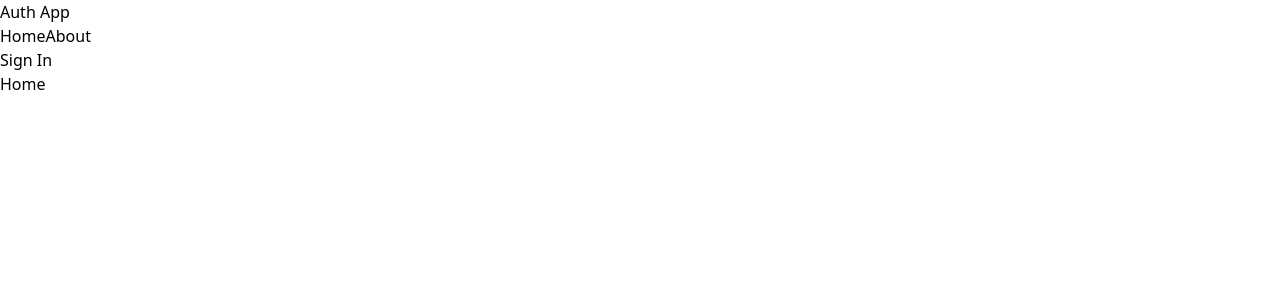
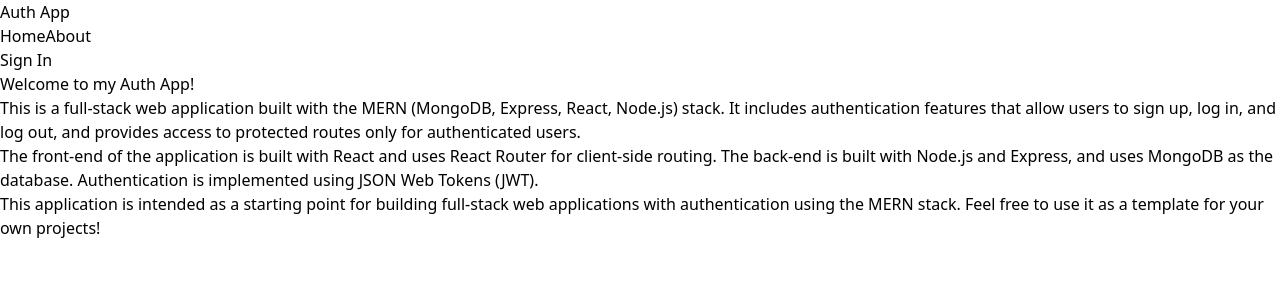
Before and after one commit to ekkaaditya200/MERN-Authentication, a React (Vite) app in the folder client/: page / in a window 1280 px wide. Shown: the top 300 px of the page. Built offline with nearby package versions, Linux system fonts and the light colour scheme; no server answers.

Commit message:
make production changes

```diff
--- a/client/src/pages/About.jsx
+++ b/client/src/pages/About.jsx
@@ -1,8 +1,24 @@
 const About = () => {
   return (
-    <div>
-      About
-    </div>
+    <div className='px-4 py-12 max-w-2xl mx-auto'>
+    <h1 className='text-3xl font-bold  mb-4 text-slate-800'>About</h1>
+    <p className='mb-4 text-slate-700'>
+      This is a MERN (MongoDB, Express, React, Node.js) stack application with
+      authentication. It allows users to sign up, log in, and log out, and
+      provides access to protected routes only for authenticated users.
+    </p>
+    <p className='mb-4 text-slate-700'>
+      The front-end of the application is built with React and uses React
+      Router for client-side routing. The back-end is built with Node.js and
+      Express, and uses MongoDB as the database. Authentication is implemented
+      using JSON Web Tokens (JWT).
+    </p>
+    <p className='mb-4 text-slate-700'>
+      This application is intended as a starting point for building full-stack
+      web applications with authentication using the MERN stack. Feel free to
+      use it as a template for your own projects!
+    </p>
+  </div>
   )
 }
 
--- a/client/src/pages/Home.jsx
+++ b/client/src/pages/Home.jsx
@@ -1,8 +1,29 @@
 const Home = () => {
   return (
-    <div>
-      Home
+
+    <div className='px-4 py-12 max-w-2xl mx-auto'>
+      <h1 className='text-3xl font-bold  mb-4 text-slate-800'>
+        Welcome to my Auth App!
+      </h1>
+      <p className='mb-4 text-slate-700'>
+        This is a full-stack web application built with the MERN (MongoDB,
+        Express, React, Node.js) stack. It includes authentication features that
+        allow users to sign up, log in, and log out, and provides access to
+        protected routes only for authenticated users.
+      </p>
+      <p className='mb-4 text-slate-700'>
+        The front-end of the application is built with React and uses React
+        Router for client-side routing. The back-end is built with Node.js and
+        Express, and uses MongoDB as the database. Authentication is implemented
+        using JSON Web Tokens (JWT).
+      </p>
+      <p className='mb-4 text-slate-700'>
+        This application is intended as a starting point for building full-stack
+        web applications with authentication using the MERN stack. Feel free to
+        use it as a template for your own projects!
+      </p>
     </div>
+
   )
 }
 
--- a/package.json
+++ b/package.json
@@ -5,7 +5,9 @@
   "type": "module",
   "main": "index.js",
   "scripts": {
-    "test": "echo \"Error: no test specified\" && exit 1"
+    "dev":"nodemon api/index.js",
+    "start":"node api/index.js",
+    "build":"npm install && npm install --prefix client && npm run build --prefix client"
   },
   "repository": {
     "type": "git",
```
Also changed, not shown: 1 other file (tests, documents, lock files or other folders).
